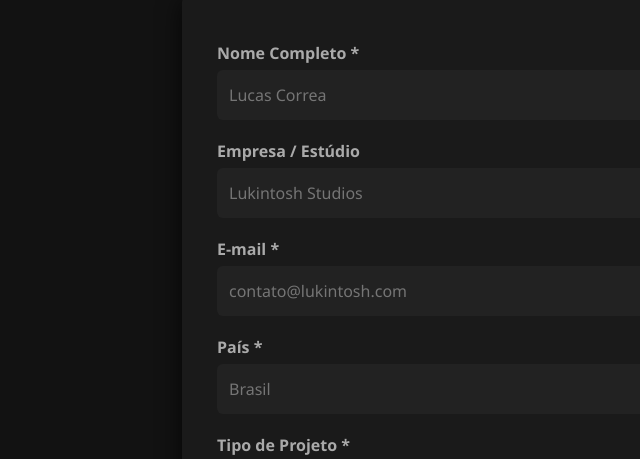
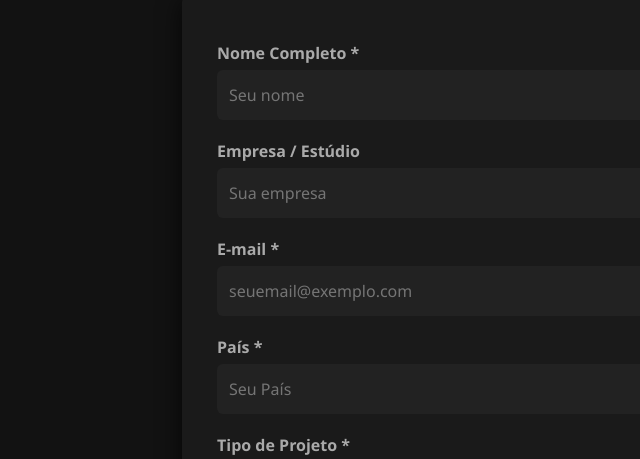
Before and after one commit to LukeMinivaca85/lukintoshdev, a plain HTML site: page register.html in a window 1280 px wide. Shown: the part 169-628 px from the top of the page, 123-763 px from the left. Drawn offline with Linux system fonts and the light colour scheme.

Commit message:
Add files via upload

```diff
--- a/register.html
+++ b/register.html
@@ -122,16 +122,16 @@
 <main>
   <form novalidate>
     <label for="nome">Nome Completo *</label>
-    <input type="text" id="nome" name="nome" required placeholder="Lucas Correa" />
+    <input type="text" id="nome" name="nome" required placeholder="Seu nome" />
 
     <label for="empresa">Empresa / Estúdio</label>
-    <input type="text" id="empresa" name="empresa" placeholder="Lukintosh Studios" />
+    <input type="text" id="empresa" name="empresa" placeholder="Sua empresa" />
 
     <label for="email">E-mail *</label>
-    <input type="email" id="email" name="email" required placeholder="contato@lukintosh.com" />
+    <input type="email" id="email" name="email" required placeholder="seuemail@exemplo.com" />
 
     <label for="pais">País *</label>
-    <input type="text" id="pais" name="pais" required placeholder="Brasil" />
+    <input type="text" id="pais" name="pais" required placeholder="Seu País" />
 
     <label for="tipoProjeto">Tipo de Projeto *</label>
     <select id="tipoProjeto" name="tipoProjeto" required>
```
